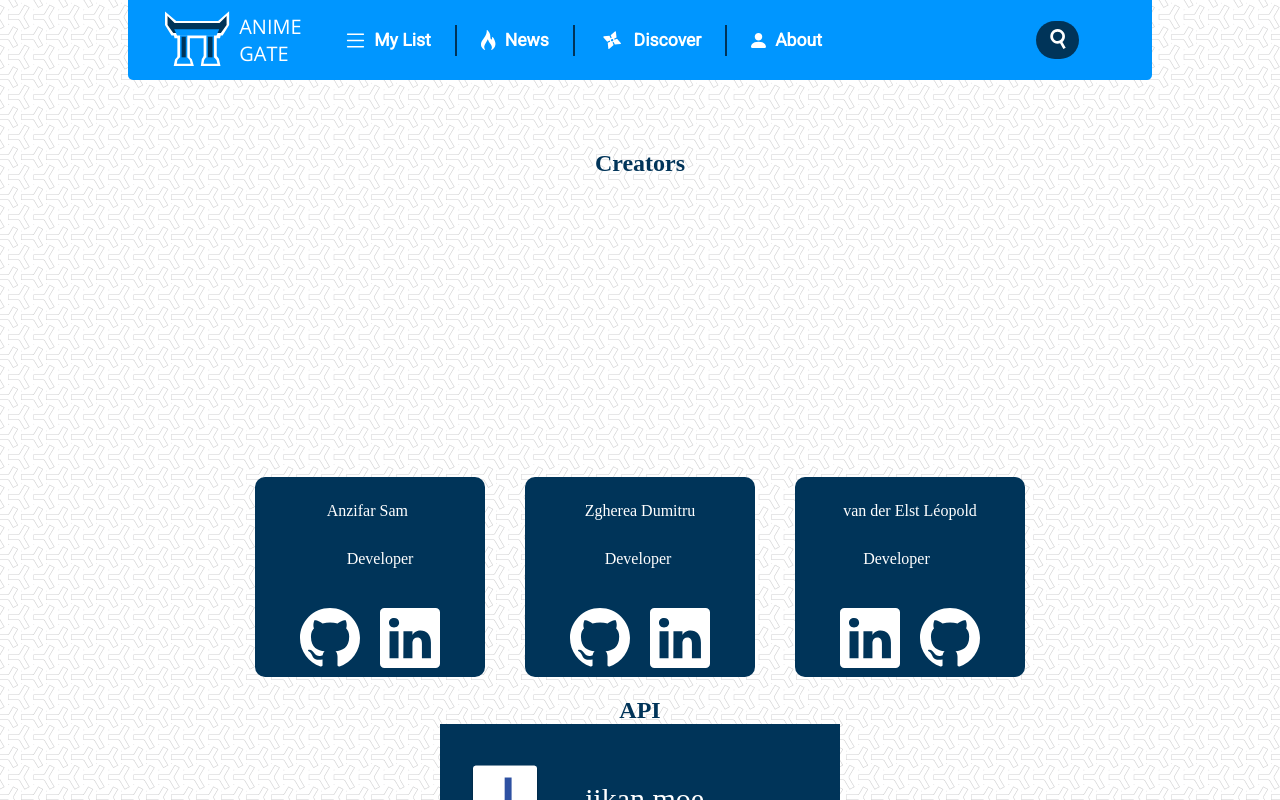
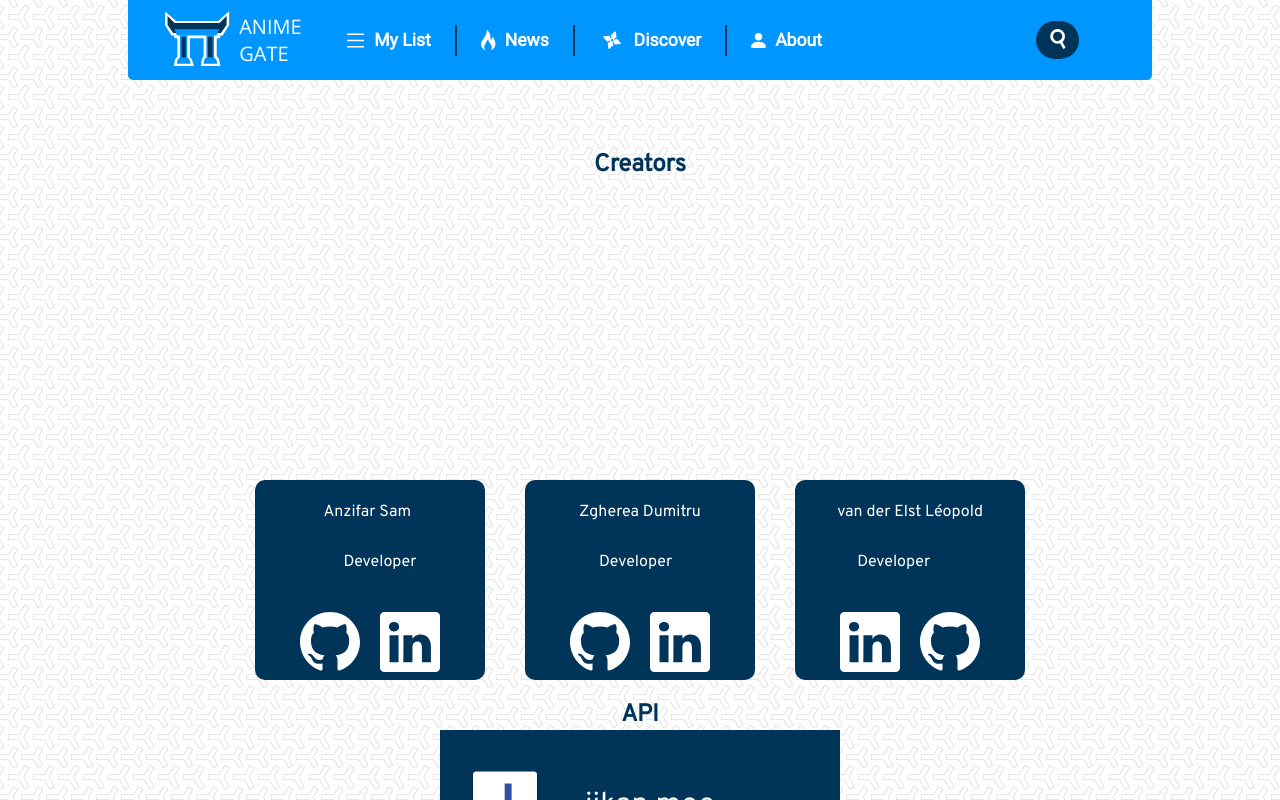
Before and after one commit to samazinfar/anime-gate, a React (Create React App) app: page /about in a window 1280 px wide. Shown: the top 800 px of the page. Built offline with nearby package versions, Linux system fonts and the light colour scheme; some icons are missing; a web font is replaced by a local one.

Commit message:
Ajout font

```diff
--- a/src/components/About.css
+++ b/src/components/About.css
@@ -1,13 +1,17 @@
+@import url('https://fonts.googleapis.com/css2?family=Overpass&display=swap');
+
 .bodyAbout {
   display: flex;
   justify-content: center;
   flex-direction: column;
+  font-family: 'Overpass', sans-serif
 }
 .top {
   justify-content: center;
   text-align: center;
   margin-top: 150px;
   color: #003459;
+  font-family: 'Overpass', sans-serif
 }
 .treePoeple {
   display: flex;
@@ -40,10 +44,12 @@
 }
 .underUserText {
   color: white;
+  font-family: 'Overpass', sans-serif
 }
 .paragraphe {
   margin-top: 30px;
   margin-left: 20px;
+  font-family: 'Overpass', sans-serif
 }
 .logoUnder {
   width: 60px;
@@ -56,6 +62,7 @@
   display: flex;
   justify-content: center;
   color: #003459;
+  font-family: 'Overpass', sans-serif
 }
 .underMainBox {
   display: flex;
@@ -77,6 +84,7 @@
   color: white;
   font-size: 30px;
   margin-left: 45px;
+  font-family: 'Overpass', sans-serif
 }
 .prenom{
   margin-top: 30px;
```
